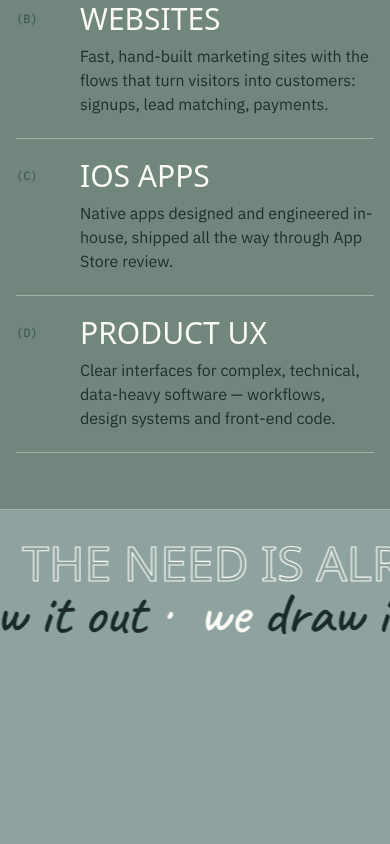
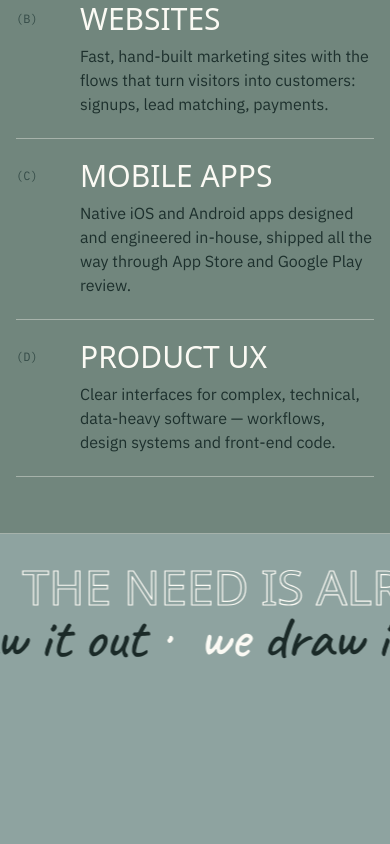
Before and after one commit to avinoz/expressedintent, a plain HTML site: page index.html in a window 390 px wide. Shown: the part 6500-7344 px from the top of the page. Drawn offline with Linux system fonts and the light colour scheme; a web font is replaced by a local one.

Commit message:
Call the apps service Mobile Apps
Cover Android as well as iOS now that Nugget Log ships on both.

Co-Authored-By: Claude Opus 5.5 <noreply@anthropic.com>

```diff
--- a/index.html
+++ b/index.html
@@ -857,7 +857,7 @@ section.card-sec>.wrap{max-width:calc(var(--max) - var(--g));background:var(--ba
       </div>
       <div class="svc rv"><div class="svc-row"><span class="num">(A)</span><h3>Brand</h3><p>Names, identities, illustration and voice that say what matters — before anyone reads a word.</p><span class="arr">→</span></div></div>
       <div class="svc rv"><div class="svc-row"><span class="num">(B)</span><h3>Websites</h3><p>Fast, hand-built marketing sites with the flows that turn visitors into customers: signups, lead matching, payments.</p><span class="arr">→</span></div></div>
-      <div class="svc rv"><div class="svc-row"><span class="num">(C)</span><h3>iOS Apps</h3><p>Native apps designed and engineered in-house, shipped all the way through App Store review.</p><span class="arr">→</span></div></div>
+      <div class="svc rv"><div class="svc-row"><span class="num">(C)</span><h3>Mobile Apps</h3><p>Native iOS and Android apps designed and engineered in-house, shipped all the way through App Store and Google Play review.</p><span class="arr">→</span></div></div>
       <div class="svc rv"><div class="svc-row"><span class="num">(D)</span><h3>Product UX</h3><p>Clear interfaces for complex, technical, data-heavy software — workflows, design systems and front-end code.</p><span class="arr">→</span></div></div>
     </div>
   </section>
```
